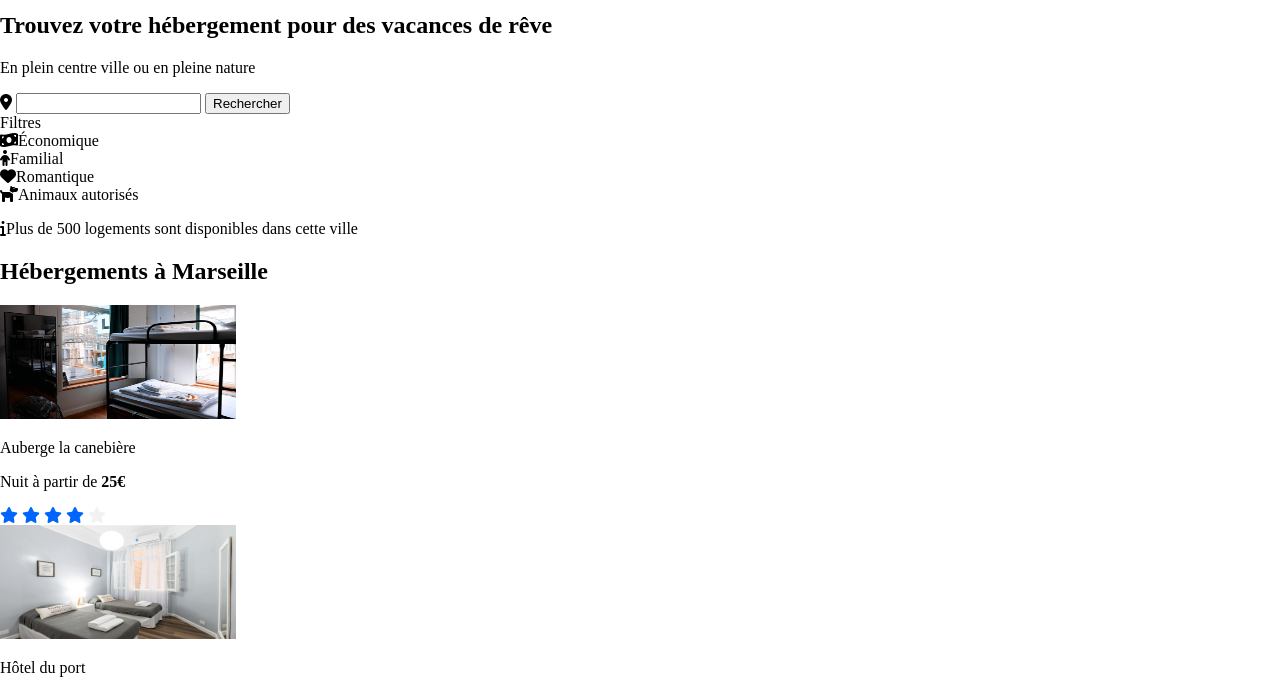
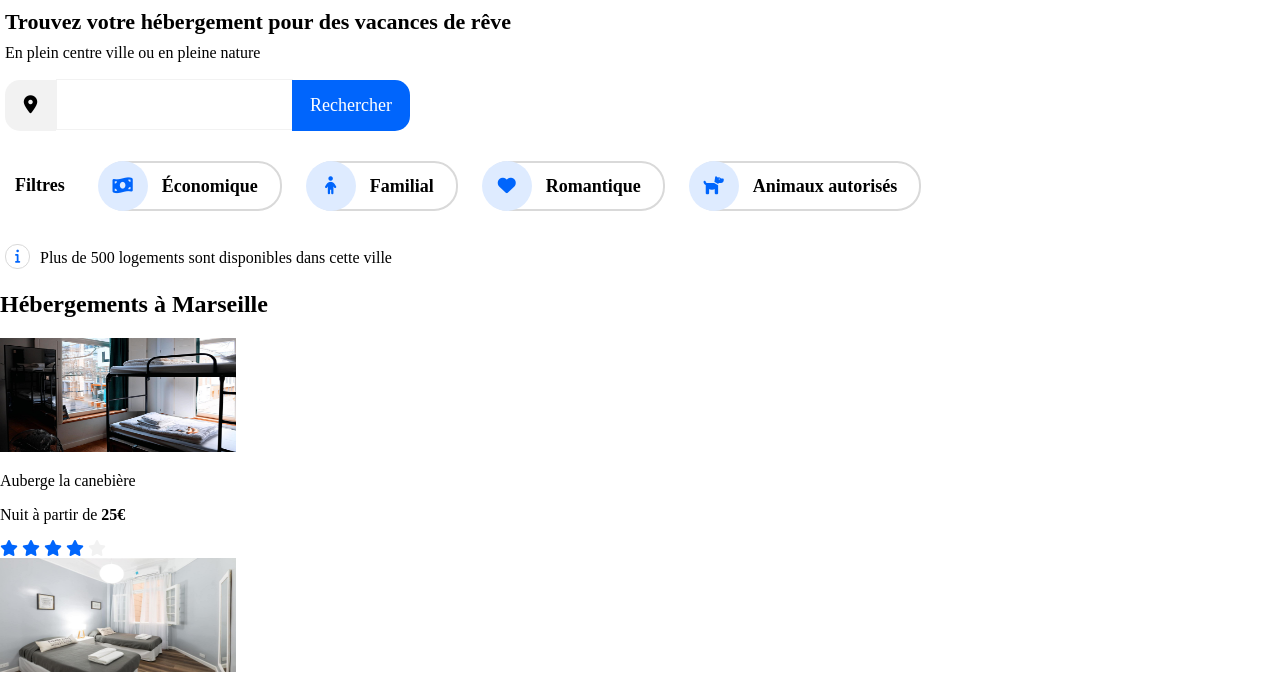
Before and after one commit to GuillaumeRives-Archives/GuillaumeRives_2_20072021, a plain HTML site: page index.html in a window 1280 px wide. Shown: the part 118-800 px from the top of the page. Drawn offline with Linux system fonts and the light colour scheme.

Commit message:
Ajout des styles CSS pour la section de recherche

```diff
--- a/css/styles.css
+++ b/css/styles.css
@@ -66,3 +66,129 @@ header {
     color: #0065fc;
     font-weight: bold;
 }
+
+/* Search section */
+.search-container {
+    margin-top: 23px;
+    padding-left: 5px;
+    line-height: 13px;
+}
+
+.search-container>h1 {
+    font-size: 22px;
+    font-weight: bolder;
+}
+
+.search-bar {
+    display: inline-block;
+    margin-top: 5px;
+}
+
+.search-bar__icon {
+    font-size: 18px;
+    display: inline-block;
+    background: #f2f2f2;
+    border-radius: 15px 0 0 15px;
+    text-align: center;
+    line-height: 51px;
+    width: 51px;
+    height: 51px;
+}
+
+.search-bar__input {
+    position: relative;
+    left: -4px;
+    top: -1px;
+    border: 1px solid #f2f2f2;
+    height: 49px;
+    width: 205px;
+    font-size: 18px;
+    font-weight: bolder;
+    padding: 0 15px 0 15px;
+    border-radius: none;
+}
+
+.search-bar__input:focus {
+    outline: none;
+}
+
+.search-bar__button {
+    position: relative;
+    background: #0065fc;
+    font-family: "Raleway", "Sans-Serif";
+    font-size: 18px;
+    color: white;
+    height: 51px;
+    border: none;
+    padding: 0 18px 0 18px;
+    left: -9px;
+    border-radius: 0 15px 15px 0;
+}
+
+/* Filters */
+.search-filters {
+    margin-top: 30px;
+    margin-bottom: 35px;
+    margin-left: 10px;
+    display: flex;
+}
+
+.filters-label {
+    display: inline-block;
+    height: 48px;
+    line-height: 48px;
+    font-size: 18px;
+    margin-right: 35px;
+    font-weight: bold;
+}
+
+.search-filters__item {
+    cursor: pointer;
+    height: 46px;
+    line-height: 46px;
+    font-weight: bold;
+    font-size: 18px;
+    padding-right: 22px;
+    border: 2px solid #D9D9D9;
+    border-radius: 24px;
+    margin-right: 26px;
+    transition: background 0.15s ease-in-out, color 0.15s ease-in-out, border-color 0.15s ease-in-out;
+}
+
+.search-filters__item:hover {
+    background: #deebff;
+    color: #0065fc;
+    border-color: #deebff;
+}
+
+.filter-lever {
+    position: relative;
+    top: -2px;
+    left: -4px;
+    margin-right: 10px;
+    text-align: center;
+    line-height: 50px;
+    float: left;
+    display: block;
+    width: 50px;
+    height: 50px;
+    border-radius: 26px;
+    background: #deebff;
+    color: #0065fc;
+}
+
+/* Info text */
+.info-icon {
+    position: relative;
+    top: -2px;
+    margin-right: 10px;
+    display: inline-block;
+    height: 23px;
+    width: 23px;
+    border: 1px solid #D9D9D9;
+    border-radius: 12px;
+    text-align: center;
+    line-height: 23px;
+    font-size: 14px;
+    color: #0065fc;
+}
--- a/index.html
+++ b/index.html
@@ -44,16 +44,16 @@
             </div>
             <div class="search-filters">
                 <div class="filters-label">Filtres</div>
-                <div class="search-filters__item filter">
+                <div class="search-filters__item">
                     <span class="filter-lever"><i class="fas fa-money-bill-wave"></i></span>Économique
                 </div>
-                <div class="search-filters__item filter">
+                <div class="search-filters__item">
                     <span class="filter-lever"><i class="fas fa-child"></i></span>Familial
                 </div>
-                <div class="search-filters__item filter">
+                <div class="search-filters__item">
                     <span class="filter-lever"><i class="fas fa-heart"></i></span>Romantique
                 </div>
-                <div class="search-filters__item filter">
+                <div class="search-filters__item">
                     <span class="filter-lever"><i class="fas fa-dog"></i></span>Animaux autorisés
                 </div>
             </div>
```
